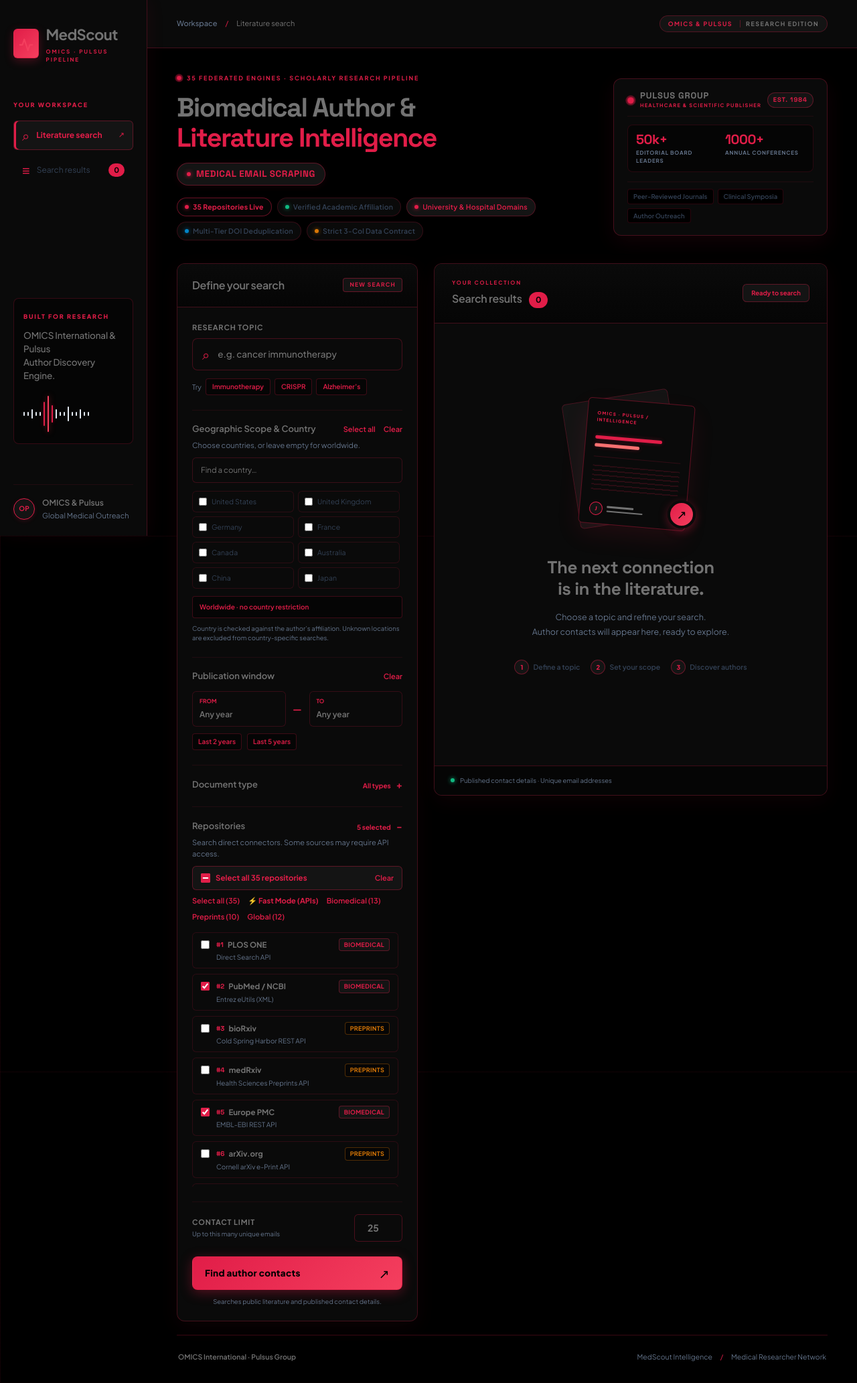
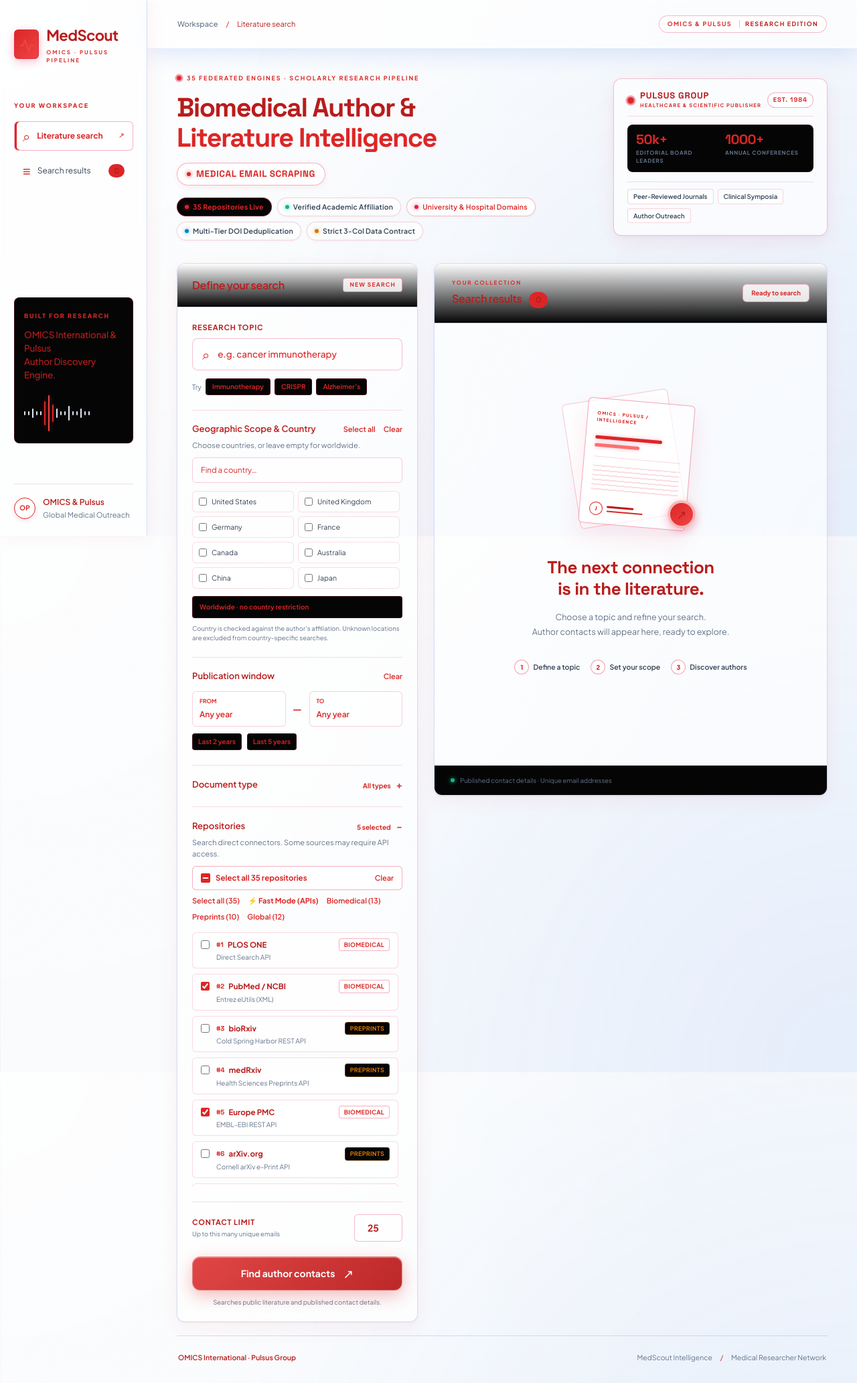
Before and after one commit to Nitro-Builds-Yash/Pulsus-MedScout, a Flask app: page / in a window 1280 px wide. Shown: the whole page at 67% size. Before the commit the page ends 2033 px from the top, so only its background shows below. Run offline with Flask 3, Linux system fonts and the light colour scheme; some libraries are stand-ins or nearby versions.

Commit message:
style: overhaul UI to Glossy White base, Red text/main, Blue secondary theme

```diff
--- a/WS2.0/static/workspace.css
+++ b/WS2.0/static/workspace.css
@@ -1,28 +1,36 @@
 /* ==========================================================================
-   MedScout Research Workspace // Clean Black & Vivid Red Enterprise Edition
-   Pulsus Group · Biomedical Literature & Author Intelligence
+   MedScout Research Workspace // Glossy White, Red & Blue
    ========================================================================== */
 
 :root {
-  --navy: #000000;
-  --ink: #737373;
-  --muted: #737373;
-  --line: rgba(225, 29, 72, 0.25);
-  --line-subtle: rgba(225, 29, 72, 0.1);
-  --page: #000000;
-  --panel-bg: #0A0A0A;
-  --panel-elevated: #141414;
-  --maroon: #E11D48;
-  --maroon-deep: #BE123C;
-  --maroon-light: #F43F5E;
-  --accent: #E11D48;
-  --accent-bright: #F43F5E;
-  --accent-deep: #BE123C;
-  --accent-glow: rgba(225, 29, 72, 0.25);
-  --blue: #000000;
-  --blue-dark: #000000;
-  --Black: #000000;
-  --ruby-glow: rgba(225, 29, 72, 0.25);
+  --navy: #FFFFFF;
+  --ink: #B91C1C; /* Red font usage */
+  --muted: #DC2626; /* Secondary red text */
+  --line: rgba(37, 99, 235, 0.2); /* Blue subtle line */
+  --line-subtle: rgba(220, 38, 38, 0.15); /* Red subtle line */
+
+  --page: #F8FAFC; /* White base */
+  --panel-bg: rgba(255, 255, 255, 0.65); /* Glossy translucent */
+  --panel-elevated: rgba(255, 255, 255, 0.85); /* Glossy */
+
+  --maroon: #DC2626; /* Main elements red */
+  --maroon-deep: #991B1B;
+  --maroon-light: #EF4444;
+
+  --accent: #DC2626; /* Main red */
+  --accent-bright: #EF4444;
+  --accent-deep: #B91C1C;
+  --accent-glow: rgba(220, 38, 38, 0.35);
+
+  --blue: #3B82F6; /* 2nd color palette */
+  --blue-dark: #1D4ED8;
+
+  --white: #FFFFFF;
+  --ruby-glow: rgba(220, 38, 38, 0.35);
+
+  --glossy-shadow: 0 8px 32px 0 rgba(37, 99, 235, 0.15);
+  --glossy-border: 1px solid rgba(255, 255, 255, 0.7);
+
   font-family: 'Plus Jakarta Sans', 'Segoe UI', Arial, sans-serif;
   color: var(--ink);
   font-synthesis: none;
@@ -36,9 +44,11 @@ body {
   margin: 0;
   background-color: var(--page);
   background-image:
-    linear-gradient(to right, rgba(225, 29, 72, 0.08) 1px, transparent 1px),
-    linear-gradient(to bottom, rgba(225, 29, 72, 0.08) 1px, transparent 1px);
-  background-size: 38px 38px, 38px 38px;
+    radial-gradient(circle at top left, rgba(255, 255, 255, 0.8), transparent 70%),
+    radial-gradient(circle at bottom right, rgba(59, 130, 246, 0.1), transparent 70%),
+    linear-gradient(to right, rgba(220, 38, 38, 0.05) 1px, transparent 1px),
+    linear-gradient(to bottom, rgba(220, 38, 38, 0.05) 1px, transparent 1px);
+  background-size: 100% 100%, 100% 100%, 40px 40px, 40px 40px;
   background-attachment: fixed;
   font-size: 14px;
   line-height: 1.5;
@@ -112,6 +122,11 @@ small {
   inset: 0 auto 0 0;
   width: 220px;
   background: var(--panel-bg);
+  backdrop-filter: blur(16px);
+  -webkit-backdrop-filter: blur(16px);
+  box-shadow: var(--glossy-shadow);
+  border: var(--glossy-border);
+
   border-right: 1px solid var(--line);
   color: var(--ink);
   padding: 35px 20px 22px;
@@ -147,7 +162,7 @@ small {
   line-height: 42px;
   font-weight: 700;
   background: linear-gradient(135deg, var(--accent) 0%, var(--maroon-light) 100%);
-  color: #000000;
+  color: var(--ink);
   border: 1px solid rgba(225, 29, 72, 0.5);
   width: 42px;
   height: 44px;
@@ -162,7 +177,7 @@ small {
   position: absolute;
   top: 1px;
   right: 3px;
-  color: #000000;
+  color: var(--ink);
 }
 
 .side-label {
@@ -216,7 +231,7 @@ small {
 }
 
 .side-count {
-  color: #000000;
+  color: var(--ink);
   background: var(--accent);
   border: 1px solid rgba(225, 29, 72, 0.5);
   padding: 1px 7px;
@@ -331,6 +346,11 @@ small {
   padding: 0 44px;
   font-size: 11px;
   background: var(--panel-bg);
+  backdrop-filter: blur(16px);
+  -webkit-backdrop-filter: blur(16px);
+  box-shadow: var(--glossy-shadow);
+  border: var(--glossy-border);
+
 }
 
 .breadcrumb {
@@ -517,6 +537,11 @@ h1 em {
   max-width: 370px;
   margin-left: 24px;
   background: var(--panel-bg);
+  backdrop-filter: blur(16px);
+  -webkit-backdrop-filter: blur(16px);
+  box-shadow: var(--glossy-shadow);
+  border: var(--glossy-border);
+
   border: 1px solid rgba(225, 29, 72, 0.28);
   border-radius: 12px;
   padding: 18px 20px;
@@ -635,7 +660,7 @@ h1 em {
   font-size: 9.5px;
   font-weight: 600;
   padding: 3px 8px;
-  background: var(--page);
+  background: rgba(255, 255, 255, 0.5); backdrop-filter: blur(8px); border: 1px solid rgba(255,255,255,0.6); box-shadow: inset 0 2px 4px rgba(0,0,0,0.02);
   border: 1px solid rgba(225, 29, 72, 0.18);
   border-radius: 4px;
   color: #334155;
@@ -764,7 +789,7 @@ input::placeholder {
 .topic-examples button:hover {
   background: var(--accent);
   border-color: var(--accent);
-  color: #000000;
+  color: var(--ink);
 }
 
 .filter-section {
@@ -942,7 +967,7 @@ input::placeholder {
 .year-presets button:hover {
   background: var(--accent);
   border-color: var(--accent);
-  color: #000000;
+  color: var(--ink);
 }
 
 summary {
@@ -1176,28 +1201,9 @@ details[open] .detail-value:after {
   box-shadow: 0 0 0 2px rgba(225, 29, 72, 0.2);
 }
 
-.primary-button {
-  background: linear-gradient(135deg, var(--accent) 0%, var(--maroon-light) 100%);
-  color: #000000;
-  border-radius: 8px;
-  margin-top: 22px;
-  padding: 14px 18px;
-  width: 100%;
-  display: flex;
-  align-items: center;
-  justify-content: space-between;
-  font-size: 13.5px;
-  font-weight: 800;
-  letter-spacing: .3px;
-  box-shadow: 0 4px 18px rgba(225, 29, 72, 0.35);
-  border: 1px solid rgba(225, 29, 72, 0.4);
-}
-
-.primary-button:hover {
-  background: linear-gradient(135deg, var(--accent-bright) 0%, var(--accent) 100%);
-  box-shadow: 0 6px 24px rgba(225, 29, 72, 0.5);
-  transform: translateY(-1.5px);
-}
+
+
+
 
 .primary-button > span:last-child {
   font-size: 19px;
@@ -1245,7 +1251,7 @@ details[open] .detail-value:after {
   font-size: 12px;
   font-weight: 700;
   display: inline-block;
-  color: #000000;
+  color: var(--ink);
   background: var(--accent);
   border: 1px solid rgba(225, 29, 72, 0.5);
   padding: 2px 9px;
@@ -1266,7 +1272,7 @@ details[open] .detail-value:after {
 
 .status-tag.busy {
   background: var(--accent);
-  color: #000000;
+  color: var(--ink);
   border-color: var(--maroon-light);
   box-shadow: 0 0 12px rgba(225, 29, 72, 0.4);
 }
@@ -1403,7 +1409,7 @@ details[open] .detail-value:after {
   bottom: 2px;
   background: linear-gradient(135deg, var(--accent), var(--maroon-light));
   border: 4px solid var(--panel-bg);
-  color: #000000;
+  color: var(--ink);
   width: 42px;
   height: 42px;
   display: grid;
@@ -1634,22 +1640,18 @@ details[open] .detail-value:after {
   text-decoration: none !important;
 }
 
-.secondary-button {
-  border: 1px solid rgba(225, 29, 72, 0.3);
-  background: var(--panel-elevated);
-  color: var(--accent);
-}
+.secondary-button { background: rgba(59, 130, 246, 0.15); color: #1D4ED8; border: 1px solid rgba(59, 130, 246, 0.3); padding: 8px 16px; border-radius: 8px; backdrop-filter: blur(8px); box-shadow: 0 4px 12px rgba(59, 130, 246, 0.1); font-weight: 600; }
 
 .secondary-button:hover {
   background: var(--accent);
-  color: #000000;
+  color: var(--ink);
   border-color: var(--accent);
 }
 
 .export-button {
   background: linear-gradient(135deg, var(--accent) 0%, var(--maroon-light) 100%) !important;
   border: 1px solid rgba(225, 29, 72, 0.4) !important;
-  color: #000000 !important;
+  color: var(--ink) !important;
   box-shadow: 0 4px 14px rgba(225, 29, 72, 0.25);
   cursor: pointer;
 }
@@ -1959,3 +1961,26 @@ td:first-child {
 .email-cell {
   min-width: 190px;
 }
+
+.primary-button {
+  background: linear-gradient(135deg, rgba(220, 38, 38, 0.85) 0%, rgba(185, 28, 28, 0.95) 100%);
+  color: #FFFFFF !important;
+  border-radius: 12px;
+  margin-top: 22px;
+  padding: 14px 18px;
+  font-weight: 700;
+  display: flex;
+  align-items: center;
+  justify-content: center;
+  gap: 12px;
+  width: 100%;
+  border: 1px solid rgba(255, 255, 255, 0.4);
+  box-shadow: 0 8px 24px rgba(220, 38, 38, 0.3), inset 0 1px 1px rgba(255, 255, 255, 0.4);
+  backdrop-filter: blur(8px);
+}
+.primary-button:hover {
+  background: linear-gradient(135deg, rgba(59, 130, 246, 0.85) 0%, rgba(29, 78, 216, 0.95) 100%); /* Blue hover */
+  box-shadow: 0 12px 32px rgba(59, 130, 246, 0.4), inset 0 1px 1px rgba(255, 255, 255, 0.4);
+  transform: translateY(-2px);
+  border-color: rgba(255,255,255,0.6);
+}
```
